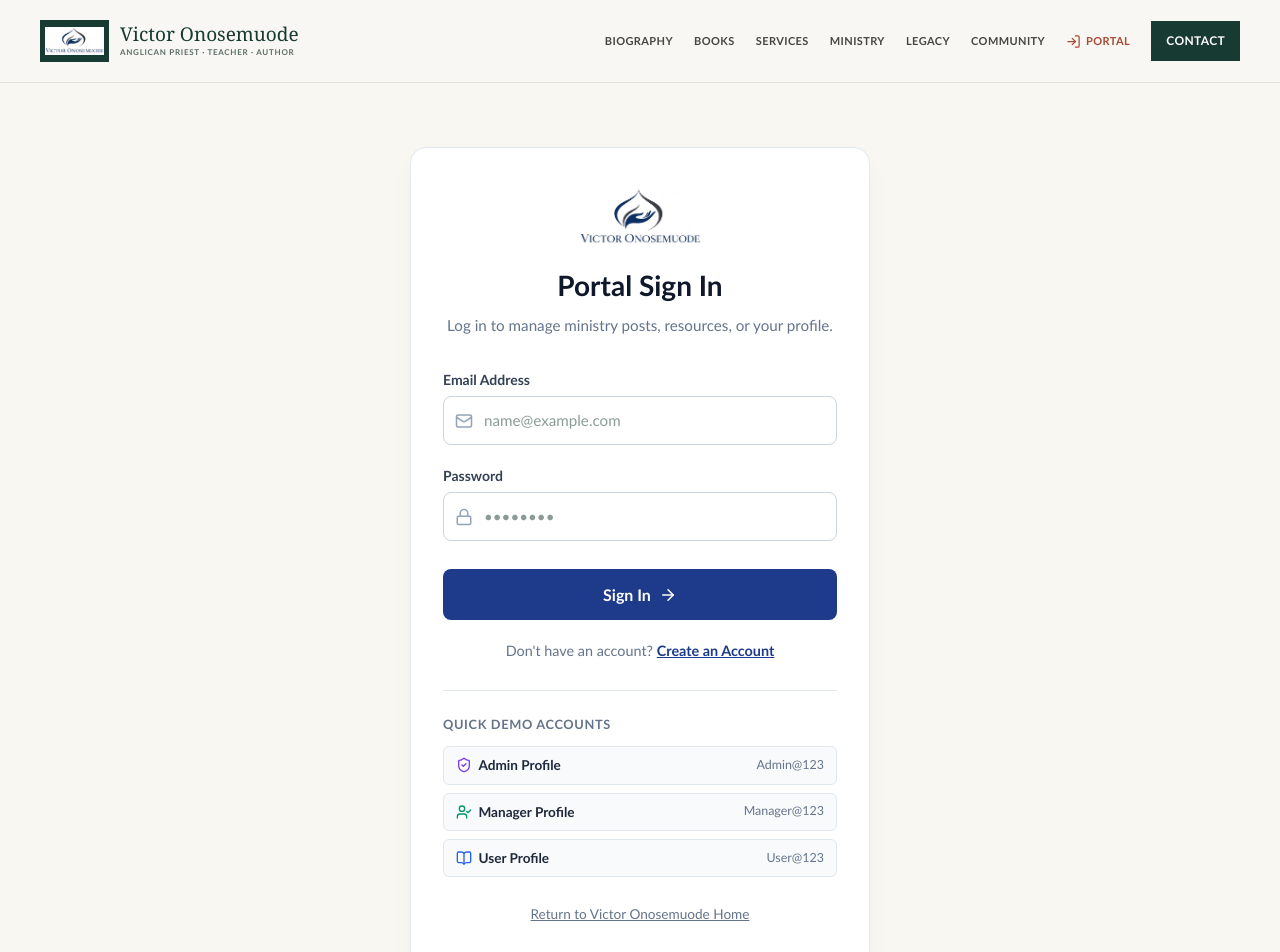
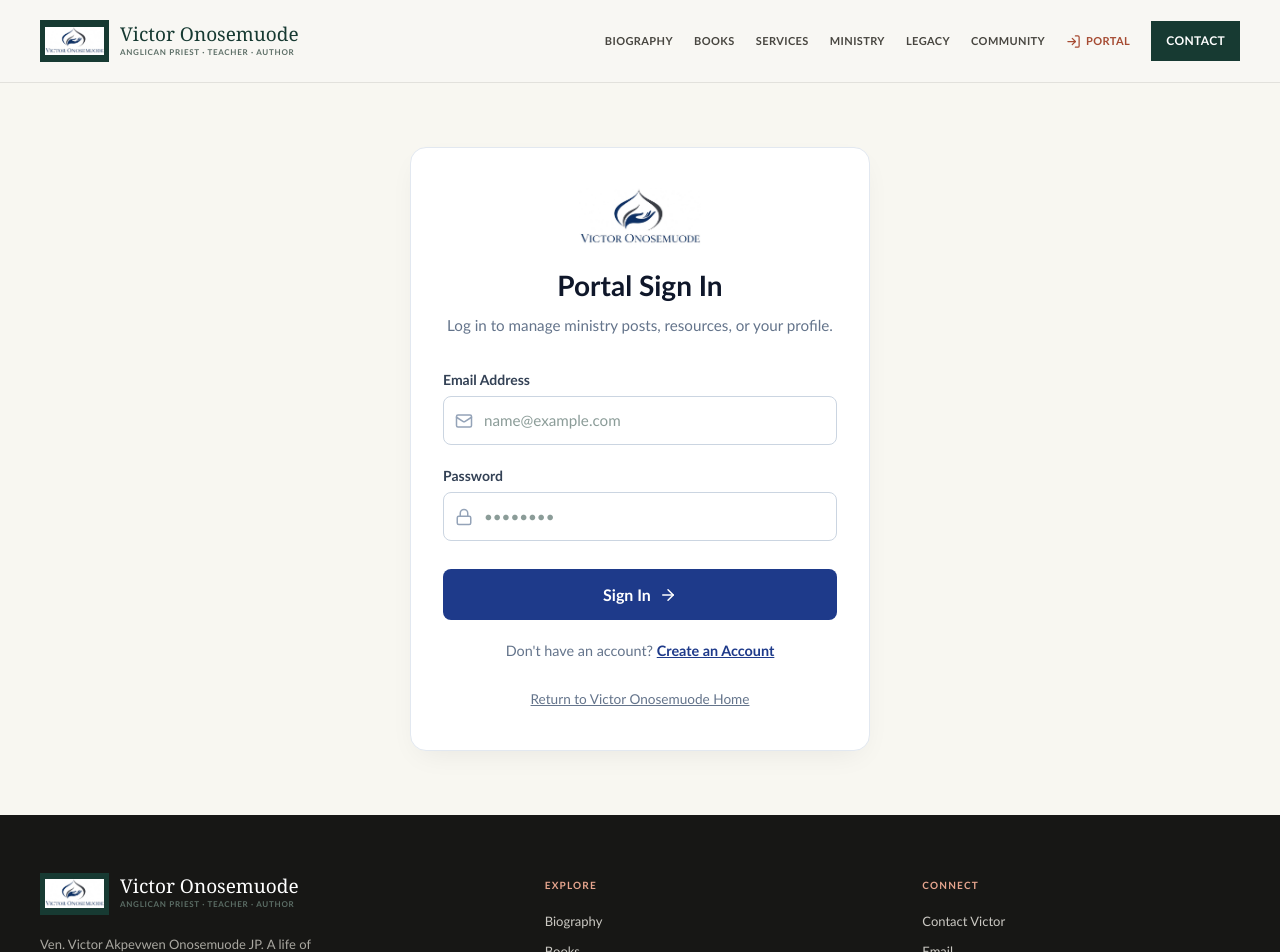
Before and after one commit to Jaytru1997/victoronosemuode, a Next.js app: page /login in a window 1280 px wide. Shown: the top 952 px of the page. Built offline with nearby package versions, Linux system fonts and the light colour scheme.

Commit message:
removed demo plugins

```diff
--- a/app/login/page.tsx
+++ b/app/login/page.tsx
@@ -209,80 +209,6 @@
           </Link>
         </div>
 
-        {/* Demo Fast Login Pills */}
-        <div style={{ marginTop: "1.75rem", borderTop: "1px solid #e2e8f0", paddingTop: "1.5rem" }}>
-          <p style={{ fontSize: "0.8rem", color: "#64748b", fontWeight: "600", marginBottom: "0.75rem", textTransform: "uppercase", letterSpacing: "0.05em" }}>
-            Quick Demo Accounts
-          </p>
-          <div style={{ display: "flex", flexDirection: "column", gap: "0.5rem" }}>
-            <button
-              type="button"
-              onClick={() => fillQuickAccount("admin@example.com", "Admin@123")}
-              style={{
-                display: "flex",
-                alignItems: "center",
-                justifyContent: "space-between",
-                padding: "0.5rem 0.75rem",
-                borderRadius: "6px",
-                border: "1px solid #e2e8f0",
-                background: "#f8fafc",
-                fontSize: "0.85rem",
-                cursor: "pointer",
-                textAlign: "left",
-              }}
-            >
-              <span style={{ display: "flex", alignItems: "center", gap: "0.4rem", fontWeight: "600", color: "#1e293b" }}>
-                <ShieldCheck size={16} color="#7c3aed" /> Admin Profile
-              </span>
-              <span style={{ color: "#64748b", fontSize: "0.78rem" }}>Admin@123</span>
-            </button>
-
-            <button
-              type="button"
-              onClick={() => fillQuickAccount("manager@example.com", "Manager@123")}
-              style={{
-                display: "flex",
-                alignItems: "center",
-                justifyContent: "space-between",
-                padding: "0.5rem 0.75rem",
-                borderRadius: "6px",
-                border: "1px solid #e2e8f0",
-                background: "#f8fafc",
-                fontSize: "0.85rem",
-                cursor: "pointer",
-                textAlign: "left",
-              }}
-            >
-              <span style={{ display: "flex", alignItems: "center", gap: "0.4rem", fontWeight: "600", color: "#1e293b" }}>
-                <UserCheck size={16} color="#059669" /> Manager Profile
-              </span>
-              <span style={{ color: "#64748b", fontSize: "0.78rem" }}>Manager@123</span>
-            </button>
-
-            <button
-              type="button"
-              onClick={() => fillQuickAccount("user@example.com", "User@123")}
-              style={{
-                display: "flex",
-                alignItems: "center",
-                justifyContent: "space-between",
-                padding: "0.5rem 0.75rem",
-                borderRadius: "6px",
-                border: "1px solid #e2e8f0",
-                background: "#f8fafc",
-                fontSize: "0.85rem",
-                cursor: "pointer",
-                textAlign: "left",
-              }}
-            >
-              <span style={{ display: "flex", alignItems: "center", gap: "0.4rem", fontWeight: "600", color: "#1e293b" }}>
-                <BookOpen size={16} color="#2563eb" /> User Profile
-              </span>
-              <span style={{ color: "#64748b", fontSize: "0.78rem" }}>User@123</span>
-            </button>
-          </div>
-        </div>
-
         <div style={{ textAlign: "center", marginTop: "1.5rem" }}>
           <Link href="/" style={{ fontSize: "0.85rem", color: "#64748b", textDecoration: "underline" }}>
             Return to Victor Onosemuode Home
```
